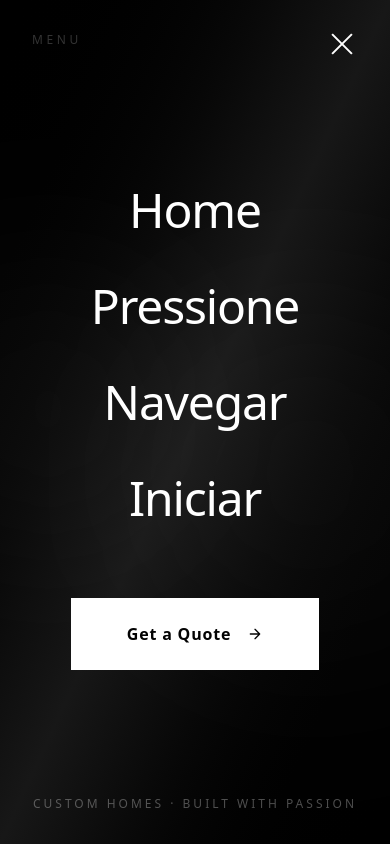
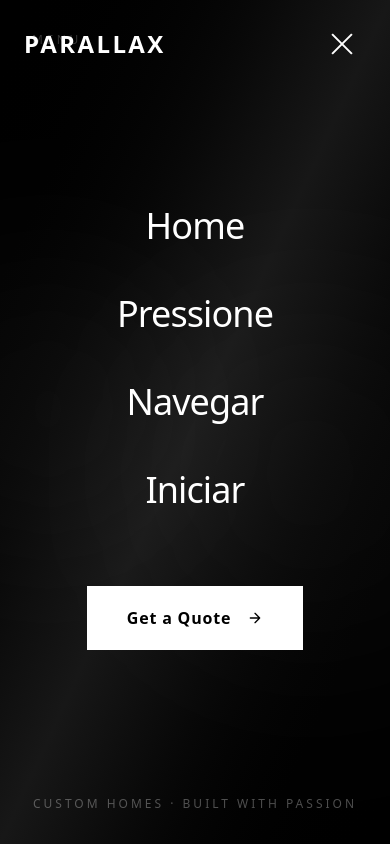
Before and after one commit to ThiagoNogueira2/HomeSystem, a Vue app: page / in a window 390 px wide. Both pictures are taken after a click on the button "Menu". Built offline with nearby package versions, Linux system fonts and the light colour scheme.

Commit message:
wip: Implementando responsivo

```diff
--- a/src/modules/Topo/Header.vue
+++ b/src/modules/Topo/Header.vue
@@ -38,25 +38,25 @@
         </div>
       </div>
 
-      <div :class="['min-[1200px]:hidden transition-all duration-300', isScrolled ? 'bg-black/90 backdrop-blur-lg shadow-xl' : '']">
+      <div :class="['min-[1200px]:hidden transition-all duration-300 relative z-50', isScrolled ? 'bg-black/90 backdrop-blur-lg shadow-xl' : '']">
         <div class="flex items-center justify-between px-6 md:px-10 py-5">
           <div class="text-white font-bold text-2xl tracking-widest">PARALLAX</div>
 
           <button
-            @click="toggleMenu"
-            class="relative z-50 w-12 h-12 flex flex-col items-center justify-center gap-2 focus:outline-none group"
+            @click.stop="toggleMenu"
+            class="relative w-12 h-12 flex flex-col items-center justify-center gap-2 focus:outline-none group touch-manipulation"
             aria-label="Menu"
           >
             <span :class="[
-              'w-7 h-0.5 bg-white transition-all max-[1199px]:duration-200 duration-500 ease-out',
+              'w-7 h-0.5 bg-white transition-all max-[1199px]:duration-200 duration-500 ease-out pointer-events-none',
               menuOpen ? 'rotate-45 translate-y-2.5' : 'group-hover:w-9'
             ]"></span>
             <span :class="[
-              'w-7 h-0.5 bg-white transition-all max-[1199px]:duration-200 duration-500 ease-out',
+              'w-7 h-0.5 bg-white transition-all max-[1199px]:duration-200 duration-500 ease-out pointer-events-none',
               menuOpen ? 'opacity-0 scale-0' : 'opacity-100 group-hover:w-9'
             ]"></span>
             <span :class="[
-              'w-7 h-0.5 bg-white transition-all max-[1199px]:duration-200 duration-500 ease-out',
+              'w-7 h-0.5 bg-white transition-all max-[1199px]:duration-200 duration-500 ease-out pointer-events-none',
               menuOpen ? '-rotate-45 -translate-y-2.5' : 'group-hover:w-9'
             ]"></span>
           </button>
@@ -67,28 +67,29 @@
     <Transition name="menu-overlay">
       <div
         v-if="menuOpen"
-        class="min-[1200px]:hidden fixed inset-0 z-40"
+        class="min-[1200px]:hidden fixed inset-0 z-40 overflow-y-auto"
+        @click.self="closeMenu"
       >
         <div
           class="absolute inset-0 bg-gradient-to-br from-black via-neutral-900 to-black backdrop-blur-2xl"
-          @click="closeMenu"
+          @click.stop="closeMenu"
         ></div>
 
-        <div class="relative h-full flex flex-col items-center justify-center px-8 md:px-16">
+        <div class="relative z-10 min-h-full flex flex-col items-center justify-center px-8 md:px-16 py-20">
           <div class="absolute top-8 left-8 md:left-16 text-white/20 text-xs tracking-[0.3em] uppercase font-light">
             Menu
           </div>
 
-          <ul class="space-y-6 md:space-y-10 text-center mb-16">
+          <ul class="space-y-6 md:space-y-10 text-center mb-16 relative z-10">
             <li
               v-for="(item, index) in menuItems"
               :key="item.name"
               class="menu-item-animate"
-              :style="{ animationDelay: `${index * 80}ms` }"
+              :style="{ animationDelay: `${index * 50}ms` }"
             >
               <a
                 :href="item.href"
-                class="group relative inline-block text-white text-5xl md:text-6xl lg:text-7xl font-extralight tracking-tight py-3 transition-all duration-500 hover:text-white/70"
+                class="group relative inline-block text-white text-4xl md:text-5xl lg:text-6xl font-extralight tracking-tight py-3 transition-all duration-500 hover:text-white/70"
                 @click="closeMenu"
               >
                 <span class="relative z-10">{{ item.name }}</span>
@@ -97,10 +98,10 @@
             </li>
           </ul>
 
-          <div class="menu-item-animate" style="animation-delay: 320ms">
+          <div class="menu-item-animate relative z-10" style="animation-delay: 200ms">
             <a
               href="#"
-              class="group relative px-14 py-6 bg-white text-black flex items-center gap-4 font-bold text-base tracking-wider overflow-hidden transition-all duration-500 hover:scale-105 hover:shadow-2xl hover:shadow-white/10"
+              class="group relative px-10 py-5 md:px-14 md:py-6 bg-white text-black flex items-center gap-4 font-bold text-base tracking-wider overflow-hidden transition-all duration-500 hover:scale-105 hover:shadow-2xl hover:shadow-white/10"
               @click="closeMenu"
             >
               <span class="absolute inset-0 bg-gradient-to-r from-transparent via-white/20 to-transparent -translate-x-full group-hover:translate-x-full transition-transform duration-1000"></span>
@@ -109,7 +110,7 @@
             </a>
           </div>
 
-          <div class="absolute bottom-8 text-white/30 text-xs tracking-[0.25em] font-light menu-item-animate" style="animation-delay: 400ms">
+          <div class="absolute bottom-8 text-white/30 text-xs tracking-[0.25em] font-light menu-item-animate z-10" style="animation-delay: 250ms">
             CUSTOM HOMES · BUILT WITH PASSION
           </div>
 
@@ -148,15 +149,20 @@ const menuItems = [
 ]
 
 const toggleMenu = () => {
+  console.log('Toggle menu chamado. Estado atual:', menuOpen.value)
   menuOpen.value = !menuOpen.value
+
   if (menuOpen.value) {
     document.body.style.overflow = 'hidden'
   } else {
     document.body.style.overflow = ''
   }
+
+  console.log('Novo estado:', menuOpen.value)
 }
 
 const closeMenu = () => {
+  console.log('Close menu chamado')
   menuOpen.value = false
   document.body.style.overflow = ''
 }
@@ -200,7 +206,7 @@ onUnmounted(() => {
 @keyframes menu-item-in {
   from {
     opacity: 0;
-    transform: translateY(60px);
+    transform: translateY(30px);
   }
   to {
     opacity: 1;
@@ -210,6 +216,6 @@ onUnmounted(() => {
 
 .menu-item-animate {
   opacity: 0;
-  animation: menu-item-in 0.9s cubic-bezier(0.16, 1, 0.3, 1) forwards;
+  animation: menu-item-in 0.4s cubic-bezier(0.16, 1, 0.3, 1) forwards;
 }
 </style>
```
